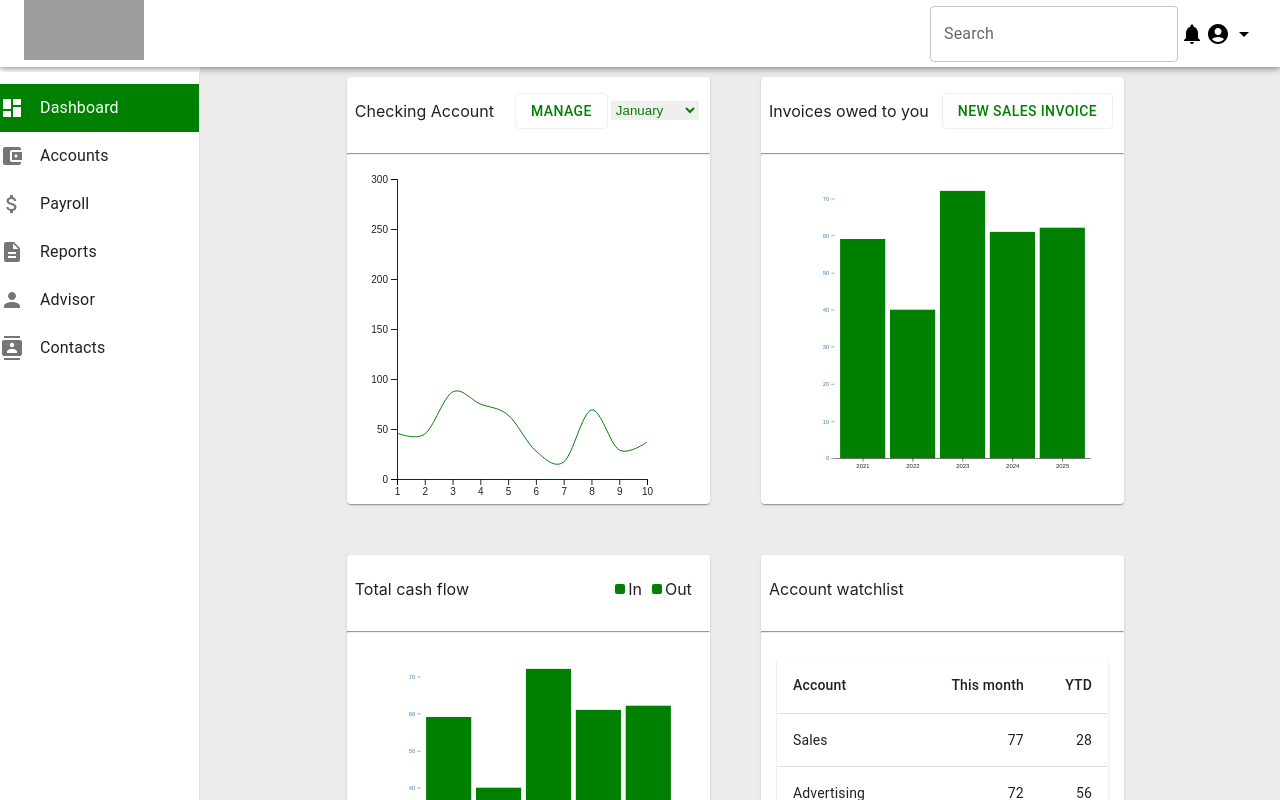
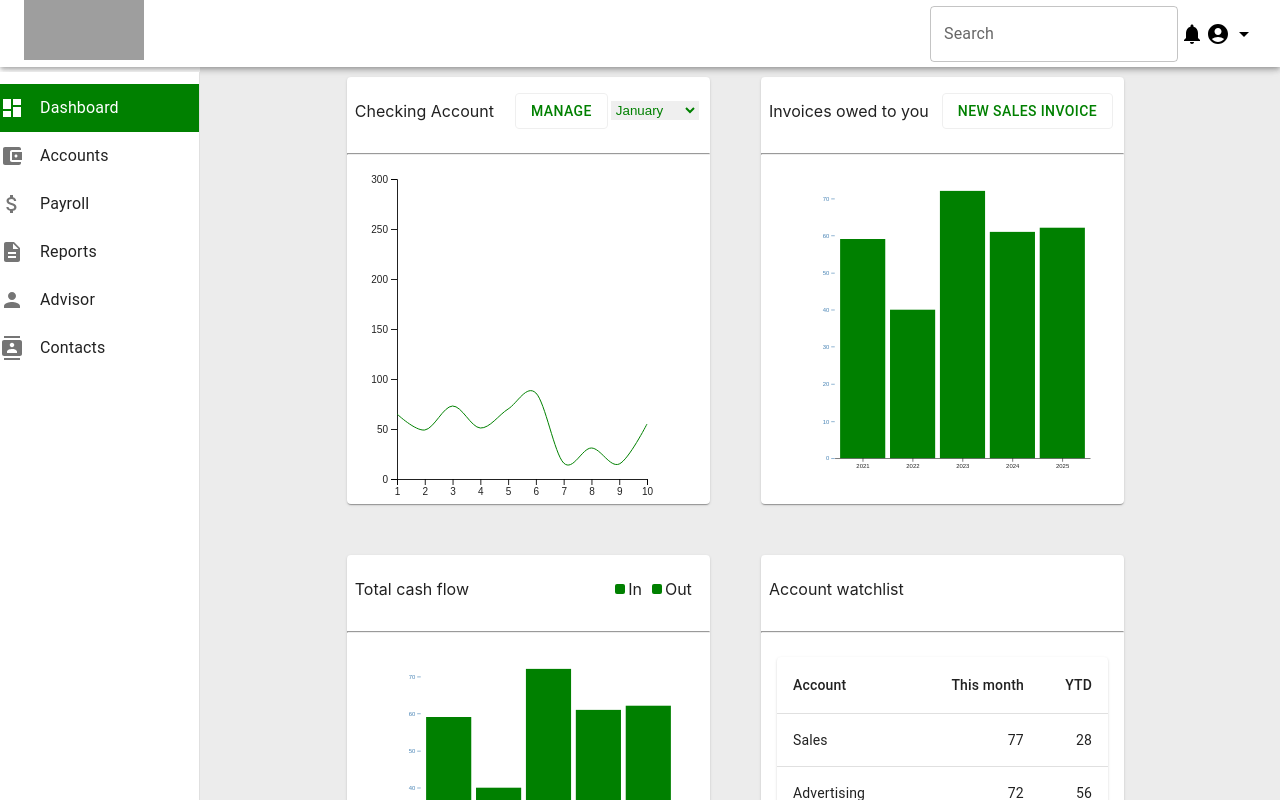
Before and after one commit to codebot-caffeine/assiduus, a React (Create React App) app: page / in a window 1280 px wide. Shown: the top 800 px of the page. Built offline with nearby package versions, Linux system fonts and the light colour scheme; grey boxes are pictures that could not be loaded.

Commit message:
minor changes

```diff
--- a/src/components/home.js
+++ b/src/components/home.js
@@ -59,7 +59,7 @@ class Home extends React.Component {
   }
   componentDidMount() {
     this.setState({
-      lineData: [],
+      lineData: this.getRandomNumbers(),
       barData: [],
     });
     this.updateData();
```
